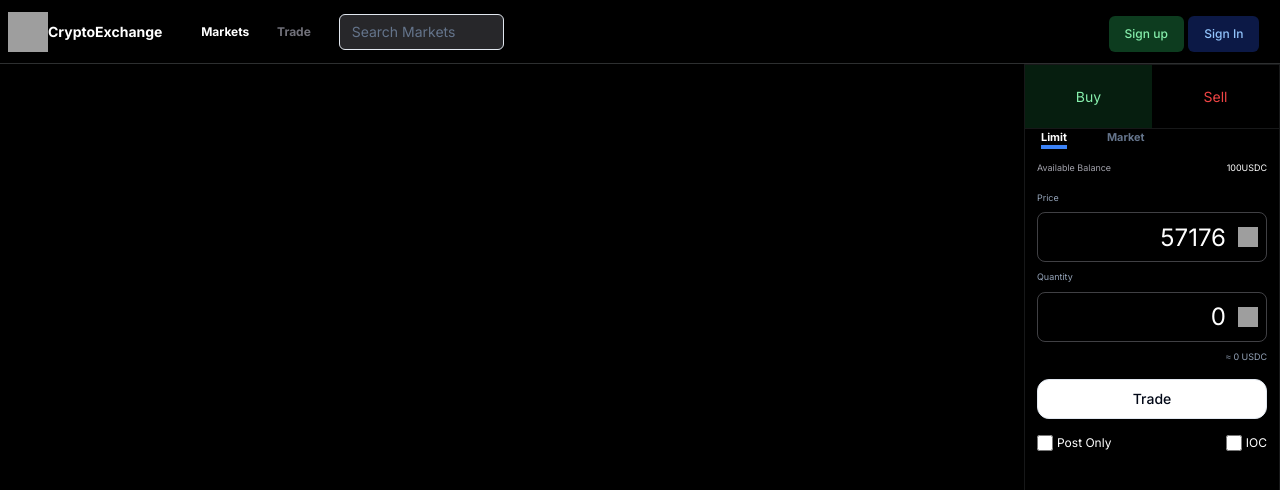
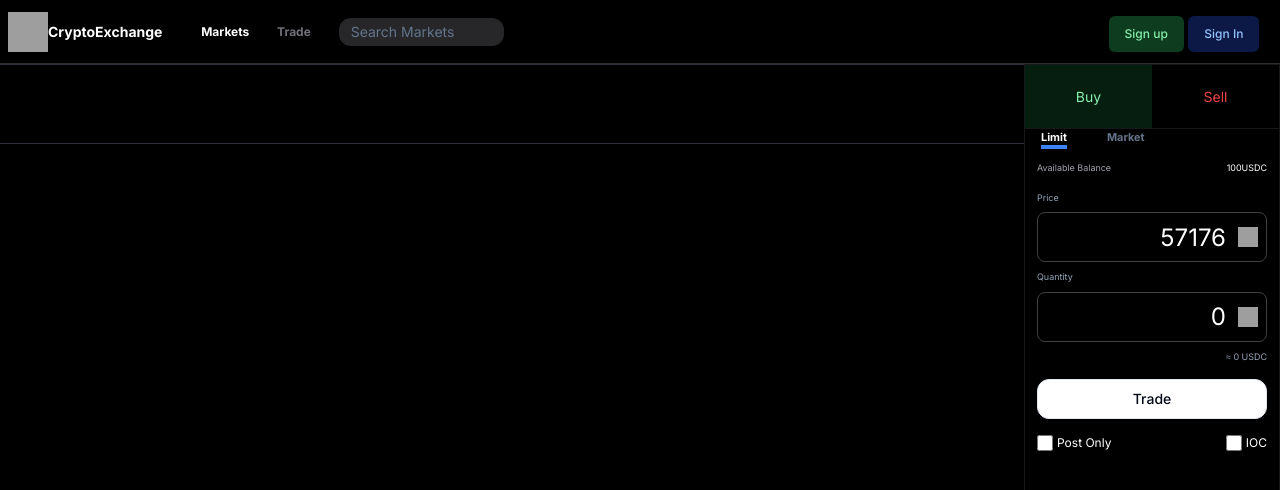
Before and after one commit to krishhh16/drodha, a Next.js app in the folder apps/web/: page /trade/1 in a window 1280 px wide. Shown: the top 490 px of the page. Built offline with nearby package versions, Linux system fonts and the light colour scheme; grey boxes are pictures that could not be loaded.

Commit message:
fixed search navbar

```diff
--- a/apps/web/components/dashboard/Navbar.tsx
+++ b/apps/web/components/dashboard/Navbar.tsx
@@ -24,7 +24,7 @@ function Navbar() {
             <h1 className="text-xs font-bold text-zinc-500">Trade</h1>
         </div>
         <div id="search" className="w-1/3 flex items-center">
-            <Input type="search" className='bg-zinc-800'  placeholder="Search Markets"/>
+            <Input type="search" className='bg-zinc-800 border-none rounded-xl h-[3.5vh]'   placeholder="Search Markets"/>
         </div>
       </div>
       <div className="p-4 flex justify-evenly w-[15%]">
--- a/apps/web/components/dashboard/Trade/TradeInfo.tsx
+++ b/apps/web/components/dashboard/Trade/TradeInfo.tsx
@@ -1,9 +1,13 @@
 import React from 'react'
+import { useParams } from 'next/navigation'
 
 function TradeInfo() {
+    const market = useParams()
   return (
-    <div className="w-[80vw] h-full">
+    <div onClick={() => console.log(market)} className="w-[80vw] h-full">
+      <div className="h-[10vh] w-full border-y border-slate-400/30">
 
+      </div>
     </div>
   )
 }
```
